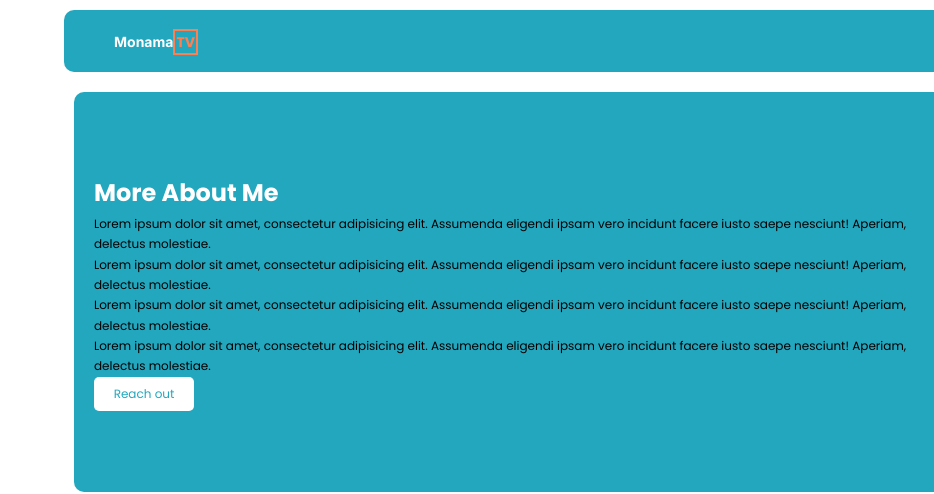
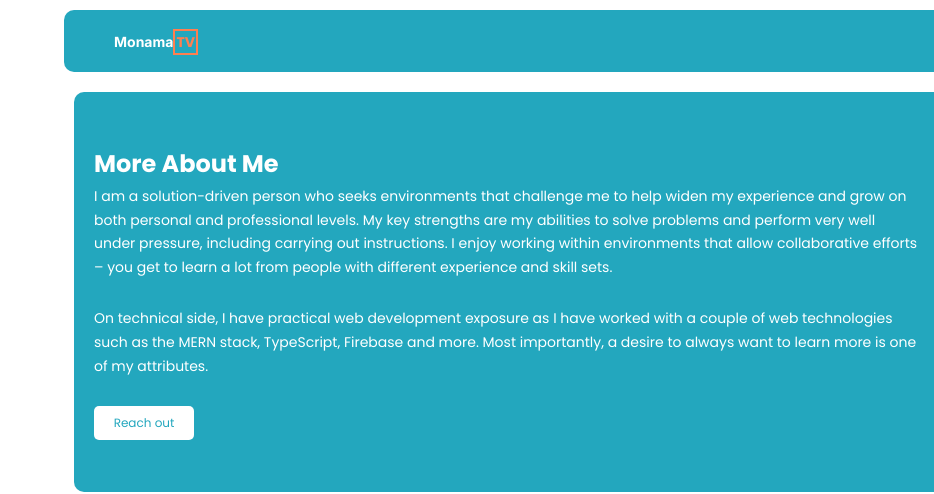
Before and after one commit to MonamaTV/portfolio-website, a plain HTML site: page views/about.html in a window 1280 px wide. Shown: the top 494 px of the page, 0-934 px from the left. Drawn offline with Linux system fonts and the light colour scheme.

Commit message:
removed the lorem text with actual content

```diff
--- a/styles/main.css
+++ b/styles/main.css
@@ -164,7 +164,8 @@ footer {
   color: #fff;
 }
 .main .content p {
-  font-size: 12px;
+  color: #fff;
+  font-size: 14px;
 }
 
 .main img {
@@ -194,6 +195,9 @@ footer {
 
 .reach .content p {
   font-size: 13px;
+}
+.reach .content h3 {
+  color: rgb(35, 167, 190);
 }
 
 .reach form {
@@ -289,3 +293,10 @@ footer {
     border-top-left-radius: 10px;
   }
 }
+
+@media (min-width: 1400px) {
+  body {
+    width: 80%;
+    margin: 0 auto;
+  }
+}
--- a/views/about.html
+++ b/views/about.html
@@ -27,25 +27,22 @@
       <div class="content">
         <h1>More About Me</h1>
         <p>
-          Lorem ipsum dolor sit amet, consectetur adipisicing elit. Assumenda
-          eligendi ipsam vero incidunt facere iusto saepe nesciunt! Aperiam,
-          delectus molestiae.
+          I am a solution-driven person who seeks environments that challenge me
+          to help widen my experience and grow on both personal and professional
+          levels. My key strengths are my abilities to solve problems and
+          perform very well under pressure, including carrying out instructions.
+          I enjoy working within environments that allow collaborative efforts –
+          you get to learn a lot from people with different experience and skill
+          sets.
         </p>
+        <br />
         <p>
-          Lorem ipsum dolor sit amet, consectetur adipisicing elit. Assumenda
-          eligendi ipsam vero incidunt facere iusto saepe nesciunt! Aperiam,
-          delectus molestiae.
+          On technical side, I have practical web development exposure as I have
+          worked with a couple of web technologies such as the MERN stack,
+          TypeScript, Firebase and more. Most importantly, a desire to always
+          want to learn more is one of my attributes.
         </p>
-        <p>
-          Lorem ipsum dolor sit amet, consectetur adipisicing elit. Assumenda
-          eligendi ipsam vero incidunt facere iusto saepe nesciunt! Aperiam,
-          delectus molestiae.
-        </p>
-        <p>
-          Lorem ipsum dolor sit amet, consectetur adipisicing elit. Assumenda
-          eligendi ipsam vero incidunt facere iusto saepe nesciunt! Aperiam,
-          delectus molestiae.
-        </p>
+        <br />
         <a href="/views/contacts.html">Reach out</a>
       </div>
       <img src="../assets/WhatsApp Image 2023-02-05 at 12.24.33.jpeg" alt="" />
```
Also changed, not shown: index.html (+7 -8 lines), views/contacts.html (+11 -3 lines).
